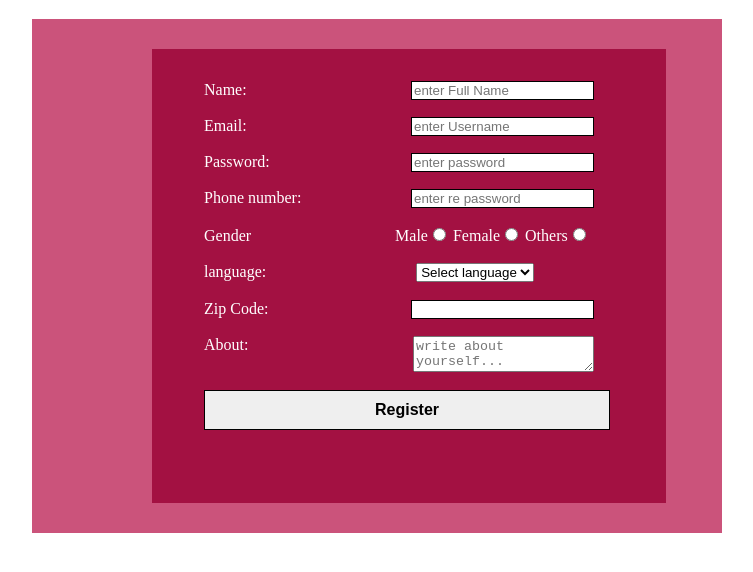
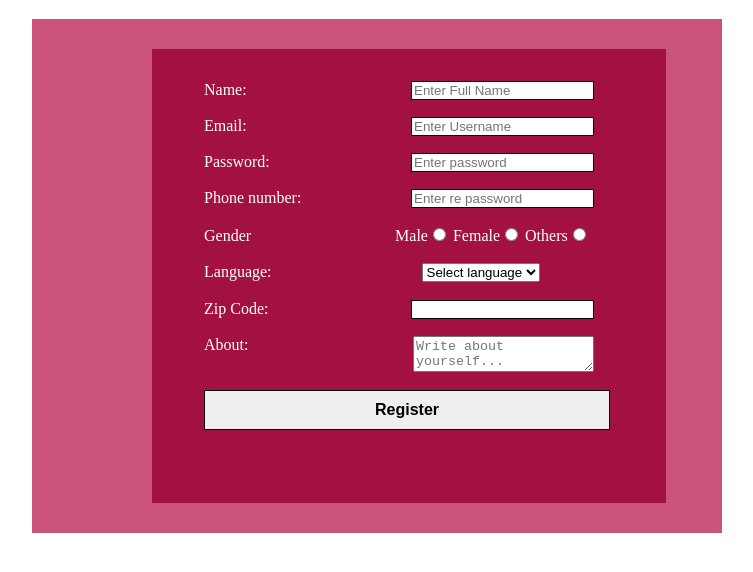
Before and after one commit to redmi11t/Mern-tasks, a plain HTML site: page tasks/css/csstask-7.html in a window 1280 px wide. Shown: the part 50-622 px from the top of the page, without its empty margins (478-1231 px from the left). Drawn offline with Linux system fonts and the light colour scheme.

Commit message:
Mern-Tasks

```diff
--- a/tasks/css/csstask-7.html
+++ b/tasks/css/csstask-7.html
@@ -6,7 +6,7 @@
           .box {
             border: 2px solid white;
             background-color:rgb(203, 83, 123);
-             width:690px;
+            width:690px;
             margin-left:500px;
 
           }
@@ -63,23 +63,22 @@
     <body>
       <h2 style="text-align: center;">Task-7</h2>
        <div class="box">
-
         <form >
             <label for="fn">Name:</label>
-            <input type="text" name="fn" class="L" placeholder="enter Full Name" /><br><br>
+            <input type="text" name="fn" class="L" placeholder="Enter Full Name" /><br><br>
             <label for="un">Email:</label>
-            <input type="text" name="un"  class="L" placeholder="enter Username"/><br><br>
+            <input type="text" name="un"  class="L" placeholder="Enter Username"/><br><br>
             <label for="pw">Password:</label>
-            <input type="password" name="pw" class="L" placeholder="enter password" /><br><br>
+            <input type="password" name="pw" class="L" placeholder="Enter password" /><br><br>
             <label for="rw">Phone number:</label>
-            <input type="password" name="rw" class="L" placeholder="enter re password" /><br><br>
+            <input type="password" name="rw" class="L" placeholder="Enter re password" /><br><br>
             <label >Gender</label>
             <label class="C">Male</label><input type="radio" name="gender"/>
             <label >Female</label><input type="radio" name="gender"/>
             <label >Others</label><input type="radio" name="gender"/>
 
             <br><br>
-            <label class="lan" >language:</label>
+            <label class="lan" >Language:</label>
             <select class="S">
                 <option>Select language</option>
                 <option>Telugu</option>
@@ -91,7 +90,7 @@
              <label for="ad">Zip Code:</label>
             <input type="text"  class="L" name="ad" /><br><br>
             <label for="A">About:</label>
-            <textarea  placeholder="write about yourself..." class="side"></textarea><br><br><br>
+            <textarea  placeholder="Write about yourself..." class="side"></textarea><br><br><br>
              <input type="submit" value="Register" class="Save"/>
         </form>
     </div>
```
Also changed, not shown: tasks/css/csstask-5.html (+2 -1 lines).
